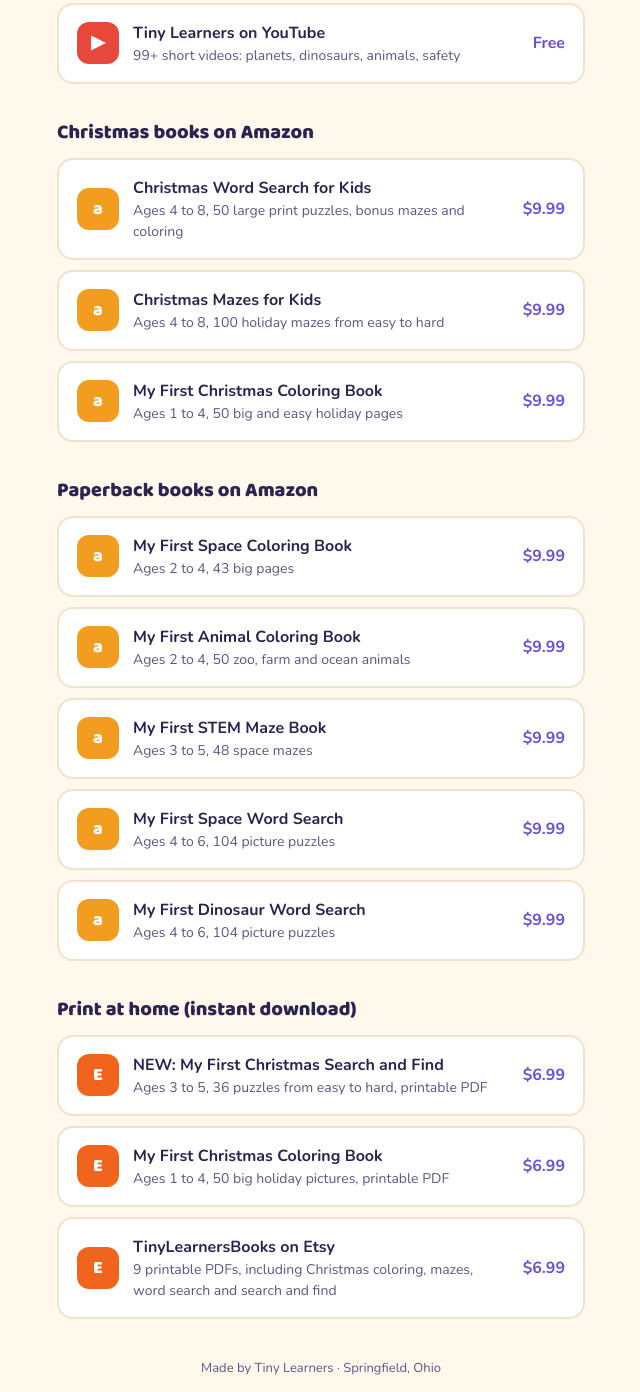
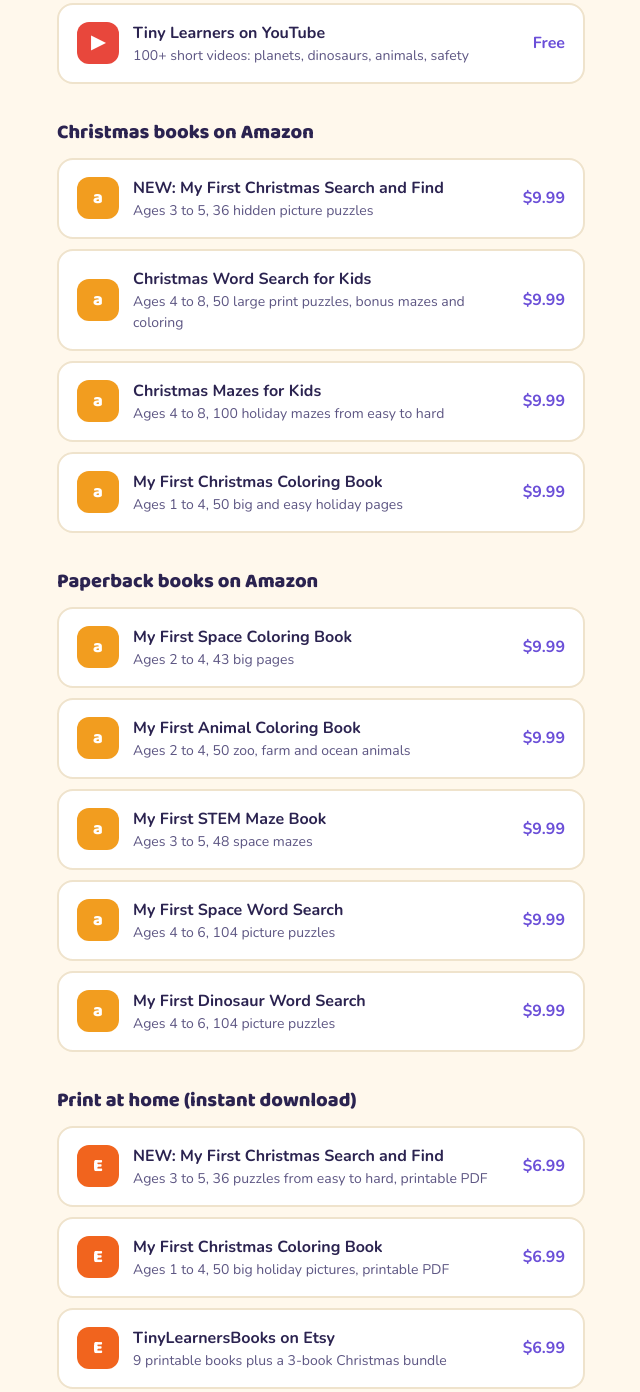
Before and after one commit to tinylearnerscreator/tinylearnerscreator.github.io, a plain HTML site: page links.html in a window 1280 px wide. Shown: the part 309-1701 px from the top of the page, without its empty margins (319-959 px from the left). Drawn offline with nearby package versions, Linux system fonts and the light colour scheme.

Commit message:
Links page: add Christmas Search and Find on Amazon, Etsy count, 100+ videos
Co-Authored-By: Claude Opus 5.5 <noreply@anthropic.com>
Claude-Session: https://claude.ai/code/session_01FmT6UYbYiktocPdycwAXFp

```diff
--- a/links.html
+++ b/links.html
@@ -47,11 +47,16 @@ footer{text-align:center;color:var(--muted);font-size:13px;margin-top:40px}
   <h2>Watch free</h2>
   <a class="btn" href="https://www.youtube.com/channel/UCVewof9gLI_8Oju2egagrQw" target="_blank" rel="noopener">
     <span class="dot yt">▶</span>
-    <span>Tiny Learners on YouTube<span class="sub">99+ short videos: planets, dinosaurs, animals, safety</span></span>
+    <span>Tiny Learners on YouTube<span class="sub">100+ short videos: planets, dinosaurs, animals, safety</span></span>
     <span class="price">Free</span>
   </a>
 
   <h2>Christmas books on Amazon</h2>
+  <a class="btn" href="https://www.amazon.com/dp/B0HRYKTGF6" target="_blank" rel="noopener">
+    <span class="dot amz">a</span>
+    <span>NEW: My First Christmas Search and Find<span class="sub">Ages 3 to 5, 36 hidden picture puzzles</span></span>
+    <span class="price">$9.99</span>
+  </a>
   <a class="btn" href="https://www.amazon.com/dp/B0HQXY3JF4" target="_blank" rel="noopener">
     <span class="dot amz">a</span>
     <span>Christmas Word Search for Kids<span class="sub">Ages 4 to 8, 50 large print puzzles, bonus mazes and coloring</span></span>
@@ -108,7 +113,7 @@ footer{text-align:center;color:var(--muted);font-size:13px;margin-top:40px}
   </a>
   <a class="btn" href="https://tinylearnersbooks.etsy.com" target="_blank" rel="noopener">
     <span class="dot etsy">E</span>
-    <span>TinyLearnersBooks on Etsy<span class="sub">9 printable PDFs, including Christmas coloring, mazes, word search and search and find</span></span>
+    <span>TinyLearnersBooks on Etsy<span class="sub">9 printable books plus a 3-book Christmas bundle</span></span>
     <span class="price">$6.99</span>
   </a>
 
```
